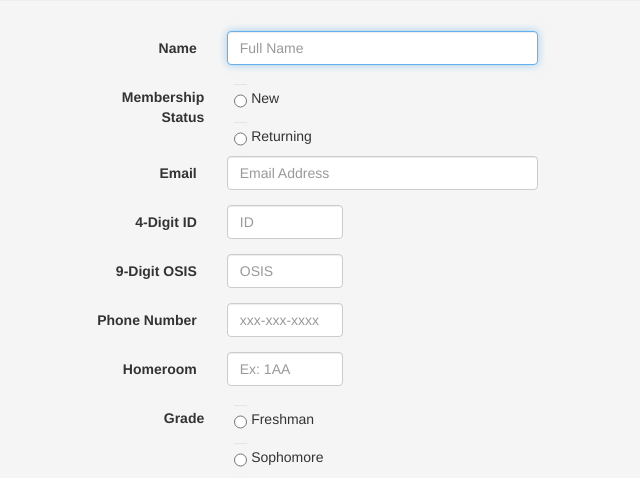
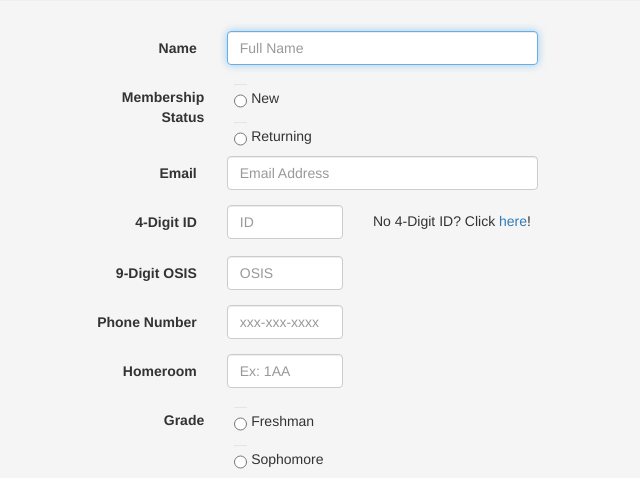
Before and after one commit to stuykc/join-stuykc, a Python web app: template join/templates/join.html in a window 1280 px wide. Shown: the part 447-925 px from the top of the page, without its empty margins (282-922 px from the left). Run offline with Jinja, Linux system fonts and the light colour scheme; the template is opened without the code that fills it, so the values that code supplies are empty; some libraries are stand-ins or nearby versions.

Commit message:
Added link to make 4 digit ID

```diff
--- a/join/templates/join.html
+++ b/join/templates/join.html
@@ -35,6 +35,7 @@
                     <input type="text" class="form-control" id="inputId" maxlength="4" name="id" placeholder="ID" autocomplete="off">
                     <span id="idHelpBlock" class="help-block text-danger" style="display:none;">4-Digit ID?</span>
                 </div>
+                <p class="col-sm-4" style="margin-top:6px">No 4-Digit ID? Click <a href="http://id.stuysu.org/index">here</a>!</p>
             </div>
             <div class="form-group">
                 <label for="inputOsis" class="col-sm-3 control-label">9-Digit OSIS</label>
```
